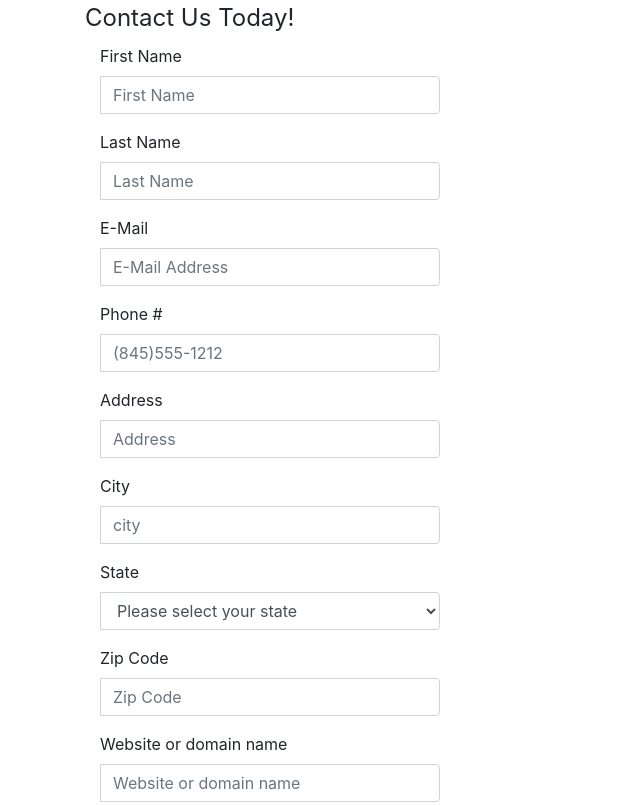
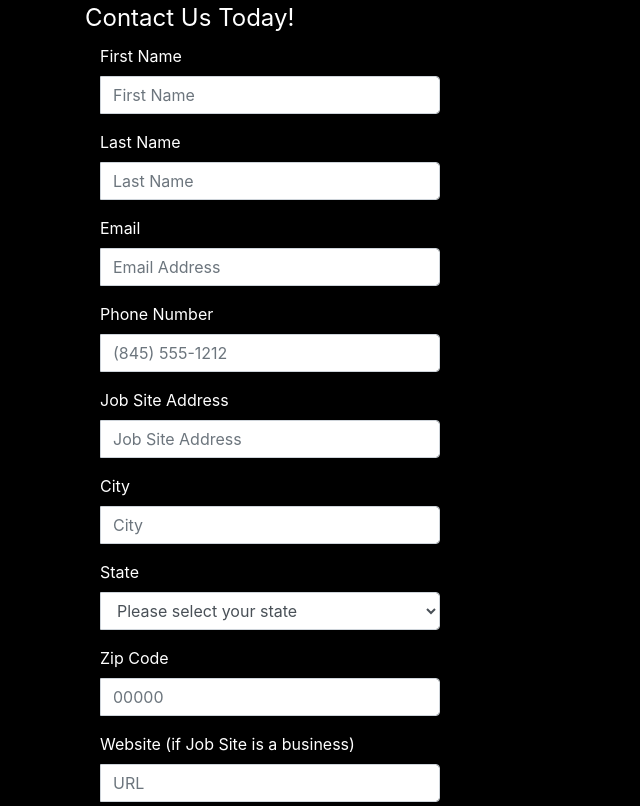
Before and after one commit to benbeast1210/jonto-construction, a plain HTML site: page contact.html in a window 1280 px wide. Shown: the top 806 px of the page, without its empty margins (0-640 px from the left). Drawn offline with nearby package versions, Linux system fonts and the light colour scheme.

Commit message:
added dark bg and home link to contact page

```diff
--- a/contact.html
+++ b/contact.html
@@ -7,10 +7,18 @@
 	<meta name="description" content="">
 	<meta name="viewport" content="width=device-width, initial-scale=1">
 	<script src="https://ajax.googleapis.com/ajax/libs/jquery/3.2.1/jquery.min.js"></script>
-	<link rel="stylesheet" href="https://cdn.jsdelivr.net/npm/bootstrap@4.3.1/dist/css/bootstrap.min.css" integrity="sha384-ggOyR0iXCbMQv3Xipma34MD+dH/1fQ784/j6cY/iJTQUOhcWr7x9JvoRxT2MZw1T" crossorigin="anonymous">
+	<link rel="stylesheet" href="https://cdn.jsdelivr.net/npm/bootstrap@4.3.1/dist/css/bootstrap.min.css"
+		integrity="sha384-ggOyR0iXCbMQv3Xipma34MD+dH/1fQ784/j6cY/iJTQUOhcWr7x9JvoRxT2MZw1T" crossorigin="anonymous">
 	<style>
 		#success_message {
 			display: none;
+		}
+
+		*,
+		html,
+		body {
+			background-color: black;
+			color: white;
 		}
 	</style>
 </head>
@@ -50,11 +58,11 @@
 
 				<!-- Text input-->
 				<div class="form-group">
-					<label class="col-md-4 control-label">E-Mail</label>
+					<label class="col-md-4 control-label">Email</label>
 					<div class="col-md-4 inputGroupContainer">
 						<div class="input-group">
 							<span class="input-group-addon"><i class="glyphicon glyphicon-envelope"></i></span>
-							<input name="email" placeholder="E-Mail Address" class="form-control" type="text">
+							<input name="email" placeholder="Email Address" class="form-control" type="text">
 						</div>
 					</div>
 				</div>
@@ -63,11 +71,11 @@
 				<!-- Text input-->
 
 				<div class="form-group">
-					<label class="col-md-4 control-label">Phone #</label>
+					<label class="col-md-4 control-label">Phone Number</label>
 					<div class="col-md-4 inputGroupContainer">
 						<div class="input-group">
 							<span class="input-group-addon"><i class="glyphicon glyphicon-earphone"></i></span>
-							<input name="phone" placeholder="(845)555-1212" class="form-control" type="text">
+							<input name="phone" placeholder="(845) 555-1212" class="form-control" type="text">
 						</div>
 					</div>
 				</div>
@@ -75,11 +83,11 @@
 				<!-- Text input-->
 
 				<div class="form-group">
-					<label class="col-md-4 control-label">Address</label>
+					<label class="col-md-4 control-label">Job Site Address</label>
 					<div class="col-md-4 inputGroupContainer">
 						<div class="input-group">
 							<span class="input-group-addon"><i class="glyphicon glyphicon-home"></i></span>
-							<input name="address" placeholder="Address" class="form-control" type="text">
+							<input name="address" placeholder="Job Site Address" class="form-control" type="text">
 						</div>
 					</div>
 				</div>
@@ -91,7 +99,7 @@
 					<div class="col-md-4 inputGroupContainer">
 						<div class="input-group">
 							<span class="input-group-addon"><i class="glyphicon glyphicon-home"></i></span>
-							<input name="city" placeholder="city" class="form-control" type="text">
+							<input name="city" placeholder="City" class="form-control" type="text">
 						</div>
 					</div>
 				</div>
@@ -117,16 +125,16 @@
 								<option> Florida</option>
 								<option>Georgia</option>
 								<option>Hawaii</option>
-								<option>daho</option>
+								<option>Idaho</option>
 								<option>Illinois</option>
 								<option>Indiana</option>
 								<option>Iowa</option>
-								<option> Kansas</option>
+								<option>Kansas</option>
 								<option>Kentucky</option>
 								<option>Louisiana</option>
 								<option>Maine</option>
 								<option>Maryland</option>
-								<option> Mass</option>
+								<option>Massachusetts</option>
 								<option>Michigan</option>
 								<option>Minnesota</option>
 								<option>Mississippi</option>
@@ -149,37 +157,37 @@
 								<option>South Dakota</option>
 								<option>Tennessee</option>
 								<option>Texas</option>
-								<option> Uttah</option>
+								<option>Utah</option>
 								<option>Vermont</option>
 								<option>Virginia</option>
 								<option>Washington</option>
 								<option>West Virginia</option>
 								<option>Wisconsin</option>
 								<option>Wyoming</option>
+								<option>Outside the 50 States</option>
 							</select>
 						</div>
 					</div>
 				</div>
 
 				<!-- Text input-->
-
 				<div class="form-group">
 					<label class="col-md-4 control-label">Zip Code</label>
 					<div class="col-md-4 inputGroupContainer">
 						<div class="input-group">
 							<span class="input-group-addon"><i class="glyphicon glyphicon-home"></i></span>
-							<input name="zip" placeholder="Zip Code" class="form-control" type="text">
+							<input name="zip" placeholder="00000" class="form-control" type="text">
 						</div>
 					</div>
 				</div>
 
 				<!-- Text input-->
 				<div class="form-group">
-					<label class="col-md-4 control-label">Website or domain name</label>
+					<label class="col-md-4 control-label">Website (if Job Site is a business)</label>
 					<div class="col-md-4 inputGroupContainer">
 						<div class="input-group">
 							<span class="input-group-addon"><i class="glyphicon glyphicon-globe"></i></span>
-							<input name="website" placeholder="Website or domain name" class="form-control" type="text">
+							<input name="website" placeholder="URL" class="form-control" type="text">
 						</div>
 					</div>
 				</div>
@@ -202,7 +210,6 @@
 				</div>
 
 				<!-- Text area -->
-
 				<div class="form-group">
 					<label class="col-md-4 control-label">Project Description</label>
 					<div class="col-md-4 inputGroupContainer">
@@ -214,31 +221,30 @@
 				</div>
 
 				<!-- Success message -->
-				<div class="alert alert-success" role="alert" id="success_message">Success <i
+				<div class="alert alert-success" role="alert" id="success_message">Success!<i
 						class="glyphicon glyphicon-thumbs-up"></i> Thanks for contacting us, we will get back to you shortly.</div>
 
 				<!-- Button -->
 				<div class="form-group">
 					<label class="col-md-4 control-label"></label>
 					<div class="col-md-4">
-						<button type="submit" class="btn btn-warning">Send <span class="glyphicon glyphicon-send"></span></button>
+						<button type="submit" class="btn btn-warning">Send<span class="glyphicon glyphicon-send"></span></button>
 					</div>
 				</div>
-
 			</fieldset>
 		</form>
+		<button onclick="window.location.href = 'https://benbeast1210.github.io/jonto-construction/';">
+        Back to Home Page
+    </button>
 	</div>
-	</div><!-- /.container -->
+	</div>
 </body>
 <script src="https://code.jquery.com/jquery-3.3.1.slim.min.js"
-		integrity="sha384-q8i/X+965DzO0rT7abK41JStQIAqVgRVzpbzo5smXKp4YfRvH+8abtTE1Pi6jizo"
-		crossorigin="anonymous"></script>
+	integrity="sha384-q8i/X+965DzO0rT7abK41JStQIAqVgRVzpbzo5smXKp4YfRvH+8abtTE1Pi6jizo" crossorigin="anonymous"></script>
 <script src="https://cdn.jsdelivr.net/npm/popper.js@1.14.7/dist/umd/popper.min.js"
-		integrity="sha384-UO2eT0CpHqdSJQ6hJty5KVphtPhzWj9WO1clHTMGa3JDZwrnQq4sF86dIHNDz0W1"
-		crossorigin="anonymous"></script>
+	integrity="sha384-UO2eT0CpHqdSJQ6hJty5KVphtPhzWj9WO1clHTMGa3JDZwrnQq4sF86dIHNDz0W1" crossorigin="anonymous"></script>
 <script src="https://cdn.jsdelivr.net/npm/bootstrap@4.3.1/dist/js/bootstrap.min.js"
-		integrity="sha384-JjSmVgyd0p3pXB1rRibZUAYoIIy6OrQ6VrjIEaFf/nJGzIxFDsf4x0xIM+B07jRM"
-		crossorigin="anonymous"></script>
+	integrity="sha384-JjSmVgyd0p3pXB1rRibZUAYoIIy6OrQ6VrjIEaFf/nJGzIxFDsf4x0xIM+B07jRM" crossorigin="anonymous"></script>
 <script>
 	$(document).ready(function () {
 		$('#contact_form').bootstrapValidator({
@@ -286,7 +292,7 @@
 						},
 						phone: {
 							country: 'US',
-								message: 'Please supply a vaild phone number with area code'
+							message: 'Please supply a valid phone number with area code'
 						}
 					}
 				},
```
Lines whose indentation alone changed are shown as unchanged.
